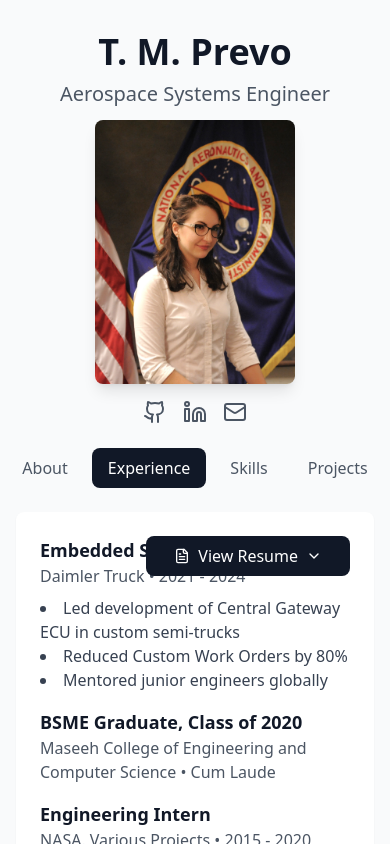
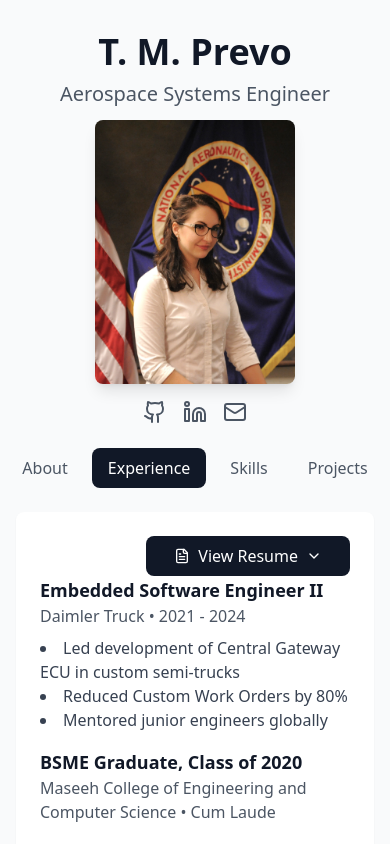
Before and after one commit to Tearemuptara/nextjs-web-dash, a Next.js app: page / in a window 390 px wide. Both pictures are taken after a click on the button "Experience". Shown: the top 844 px of the page. Built offline with nearby package versions, Linux system fonts and the light colour scheme.

Commit message:
Changed elevation of dropdown for better mobile experience

```diff
--- a/app/page.tsx
+++ b/app/page.tsx
@@ -134,7 +134,7 @@ export default function Home() {
 
           {activeTab === 'experience' && (
             <div>
-                <div className="flex justify-end z-50">
+                <div className="flex justify-end">
                   <ResumeDropdown />
                 </div>
               <div className="space-y-4">
--- a/app/ui/ResumeDropdown.tsx
+++ b/app/ui/ResumeDropdown.tsx
@@ -31,7 +31,7 @@ export default function ResumeDropdown() {
     }, []);
 
     return (
-        <div className="absolute z-10 inline-block text-left" ref={dropdownRef}>
+        <div className="inline-block text-left" ref={dropdownRef}>
             <button
                 onClick={() => setIsOpen(!isOpen)}
                 className="inline-flex items-center px-7 py-2 bg-gray-900 text-white rounded-lg hover:bg-gray-800 transition-colors"
@@ -42,7 +42,7 @@ export default function ResumeDropdown() {
             </button>
 
             {isOpen && (
-                <div className="absolute-right-0 mt-2 w-48 bg-white rounded-lg shadow-lg border border-gray-200 z-10">
+                <div className="absolute z-10 mt-2 w-48 bg-white rounded-lg shadow-lg border border-gray-200">
                     {resumeOptions.map((option) => (
                         <a
                             key={option.label}
```
